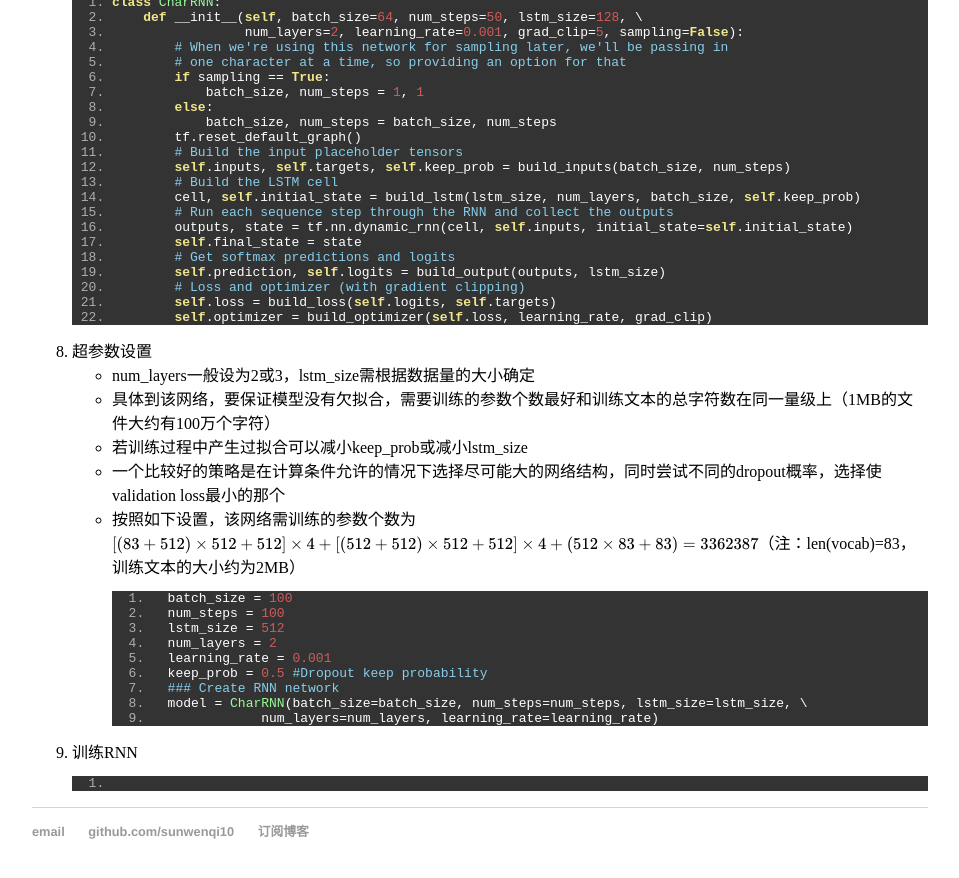
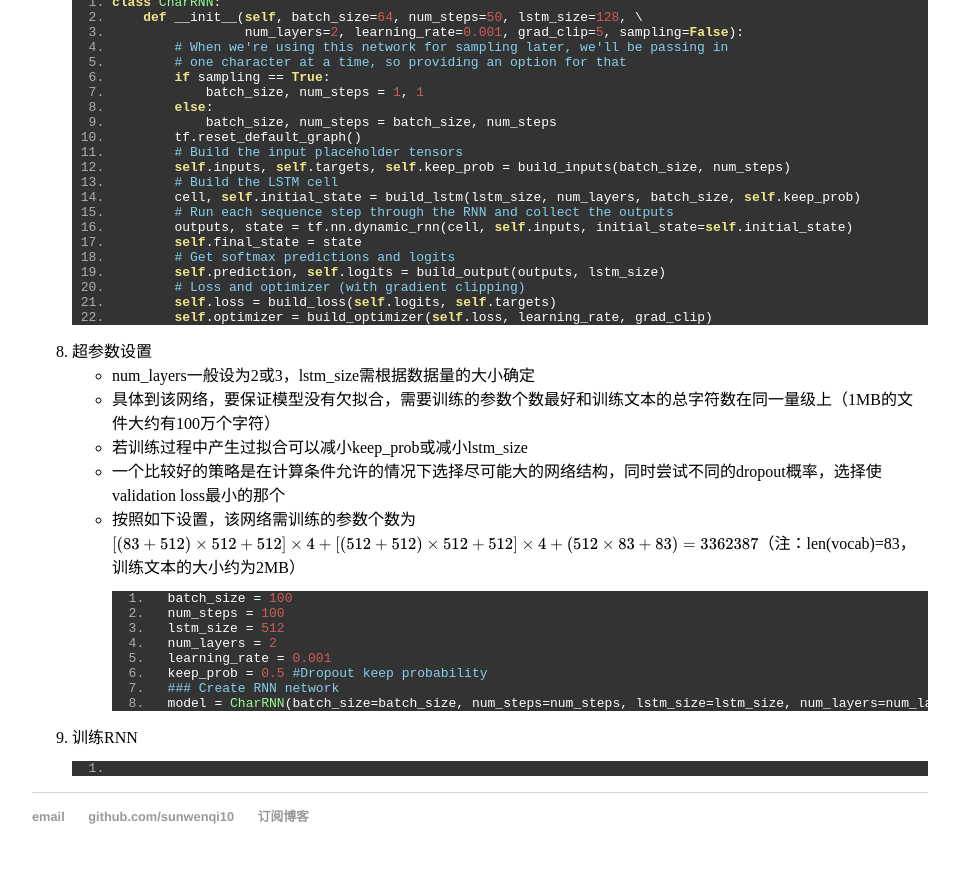
Before and after one commit to sunwenqi10/sunwenqi10.github.io, a Jekyll site: the page built from _posts/2018-11-14-Use_Tensorflow_to_create_a_simple_RNN.md, in a window 1280 px wide and 900 px high, scrolled down 2360 px. Shown: the top 878 px of the window, without its empty margins (160-1119 px from the left). Built offline with Jekyll 4.4.1, drawn with Linux system fonts in a browser that asks for light colours; formulas are drawn with MathJax 3; comment, search, counter and statistics services are not loaded.

Commit message:
Update _posts/2018-11-14-Use_Tensorflow_to_create_a_simple_RNN.md

````diff
--- a/_posts/2018-11-14-Use_Tensorflow_to_create_a_simple_RNN.md
+++ b/_posts/2018-11-14-Use_Tensorflow_to_create_a_simple_RNN.md
@@ -155,8 +155,7 @@ class CharRNN:
   learning_rate = 0.001
   keep_prob = 0.5 #Dropout keep probability
   ### Create RNN network
-  model = CharRNN(batch_size=batch_size, num_steps=num_steps, lstm_size=lstm_size, \
-                     num_layers=num_layers, learning_rate=learning_rate)
+  model = CharRNN(batch_size=batch_size, num_steps=num_steps, lstm_size=lstm_size, num_layers=num_layers, learning_rate=learning_rate)
   ```
 
 8. 训练RNN
````
